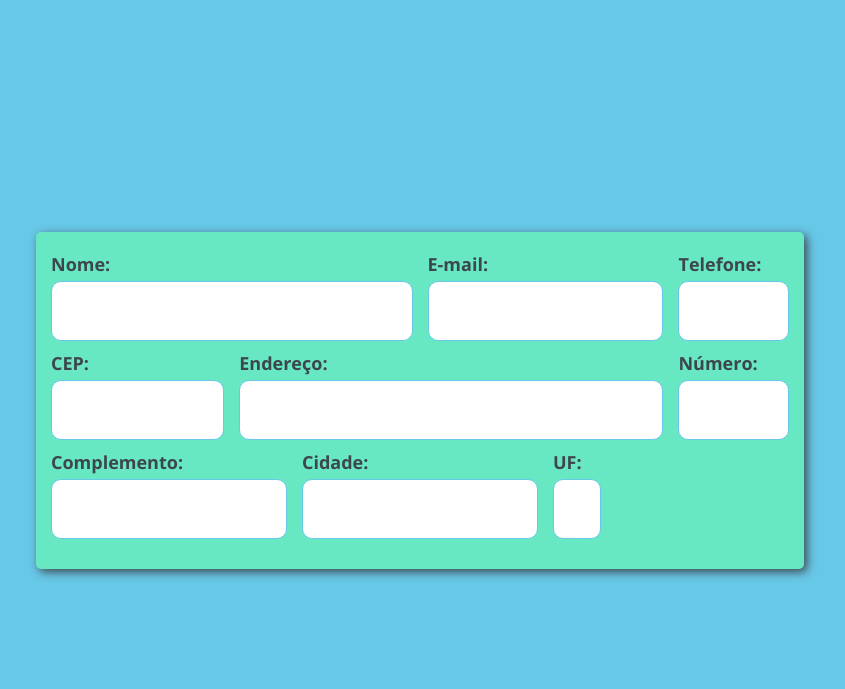
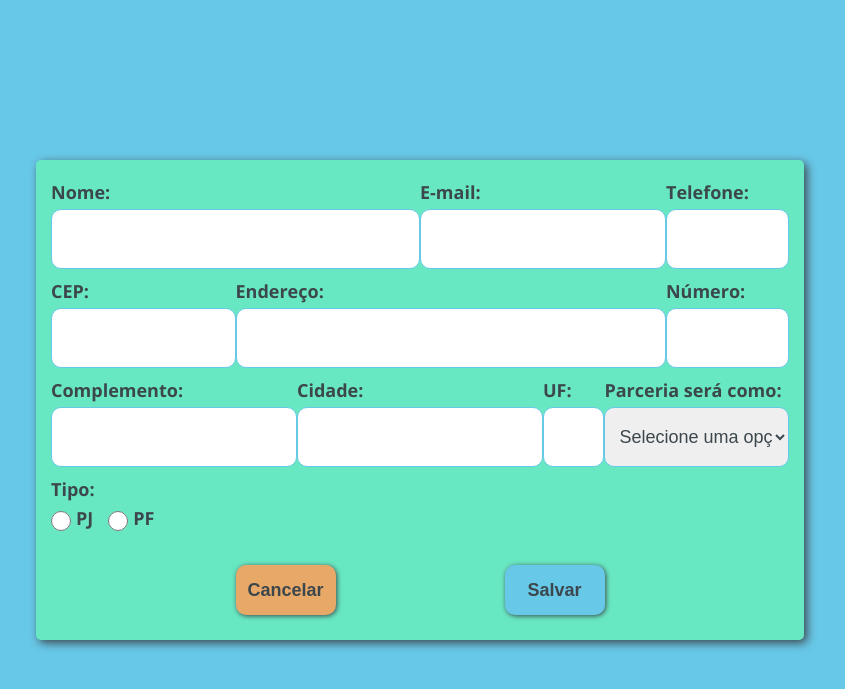
Before and after one commit to paulornr89/projetoDoeMais, a PHP site: page /view/cadastro.html in a window 1280 px wide. Shown: the top 689 px of the page, without its empty margins (220-1065 px from the left). Run offline with PHP 8.4, Linux system fonts and the light colour scheme.

Commit message:
tela de cadastro finalizada

```diff
--- a/public/css/style.css
+++ b/public/css/style.css
@@ -39,8 +39,12 @@ main {
     color: #3C474D;
     font-size: large;
     font-weight: bold;
-    margin-right: 15px;
 }
+
+
+/* .row [class*='col-']:not(:last-child) {
+    margin-right: 5px;
+} */
 
 .form-control {
     height: 60px;
@@ -62,6 +66,28 @@ main {
 
 .row {
     padding-left: 15px;
+    padding-right: 15px;
+}
+
+.list-radio {
+    display: flex;
+    gap: 15px;
+}
+
+.radio-option {
+    display: flex;
+    align-items: center;
+    gap: 5px;
+}
+
+.radio-option input[type='radio'] {
+    width: 20px;
+    height: 20px;
+}
+
+input[type='radio']:checked {
+    accent-color: #3C474D;
+    border-color: #3C474D;
 }
 
 /*LOGIN*/
@@ -96,11 +122,36 @@ main {
     box-shadow: 1px 1px 5px;
 }
 
+.btn {
+    width: 100px;
+    height: 50px;
+    border-radius: 10px;
+    color: #3C474D;
+    font-size: large;
+    border-style: hidden;
+    font-weight: bold;
+    margin-top: 20px;
+    margin-bottom: 5px;
+    align-self: center;
+    box-shadow: 1px 1px 5px;
+}
+
+.btnCancelar {
+    background-color: #E8A968;
+    float: left;
+    margin-left: 25%;
+}
+
+.btnSalvar {
+    background-color: #68C8E8;
+    float: right;
+    margin-right: 25%;
+}
+
 /*CADASTRO*/
 form label {
     margin-bottom: 5px;
     align-self: flex-start;
-    word-wrap: break-word;
 }
 
 @media only screen and (max-width: 768px) {/*SMARTPHONES*/
@@ -110,6 +161,10 @@ form label {
 
     .login, form {
         width: 95%;
+    }
+
+    form label {
+        word-wrap: break-word;
     }
 }
 
@@ -131,6 +186,10 @@ form label {
     .login, form {
         width: 60%;
     }
+
+    form label {
+        word-wrap: unset;
+    }
 }
 
 @media only screen and (max-width: 600px) {/*TABLETS*/
@@ -151,4 +210,8 @@ form label {
     .login, form {
         width: 100%;
     }
+
+    form label {
+        word-wrap: break-word;
+    }
 }
--- a/view/cadastro.html
+++ b/view/cadastro.html
@@ -76,6 +76,37 @@
                         <input type="text" class="form-control" id="ud" name="uf"/>
                     </div>
                 </div>
+                <div class="col-3">
+                    <div class="form-group">
+                       <label>Parceria será como:</label>
+                       <select class="form-control" id="parceria" name="parceria">
+                            <option value="">Selecione uma opção...</option>
+                            <option>Doador</option>
+                            <option>Instituição Beneficente</option>
+                       </select>
+                    </div>
+                </div>
+            </div>
+            <div class="row">
+                <div class="col-3">
+                    <div class="form-group">
+                        <label>Tipo:</label>
+                        <div class="list-radio">
+                            <div class="radio-option">
+                                <input type="radio" id="pj" name="pj">
+                                <label for="pj">PJ</label>
+                            </div>
+                            <div class="radio-option">
+                                <input type="radio" id="pf" name="pf">
+                                <label for="pf">PF</label>
+                            </div>
+                        </div>
+                    </div>
+                </div>
+            </div>
+            <div class="row">
+                <button class="btnCancelar btn">Cancelar</button>
+                <button class="btnSalvar btn">Salvar</button>
             </div>
         </form>
     </main>
```
